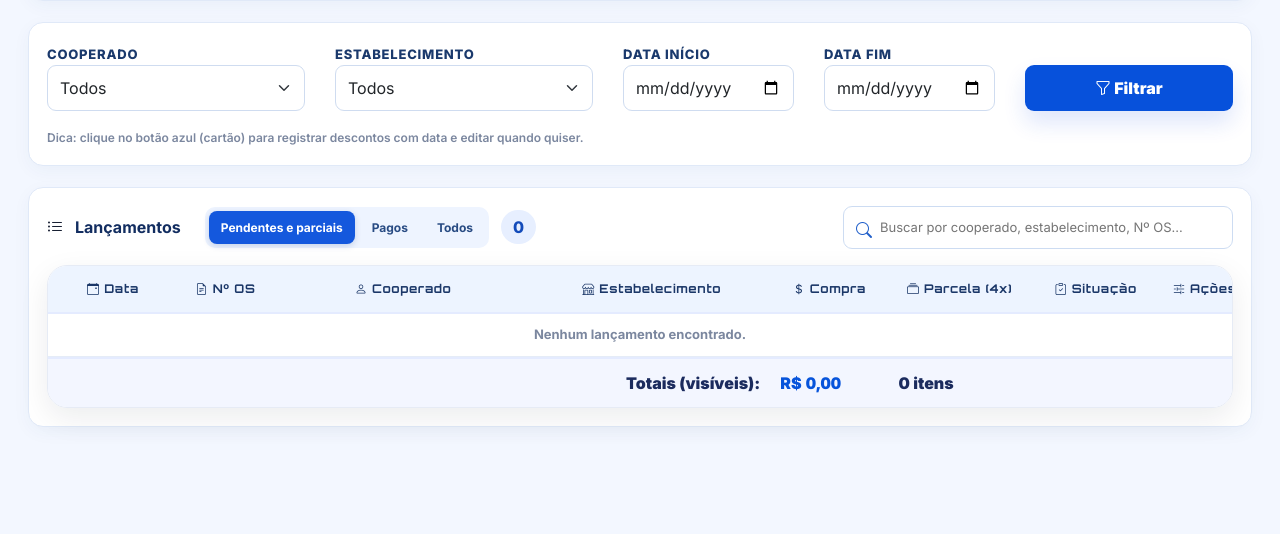
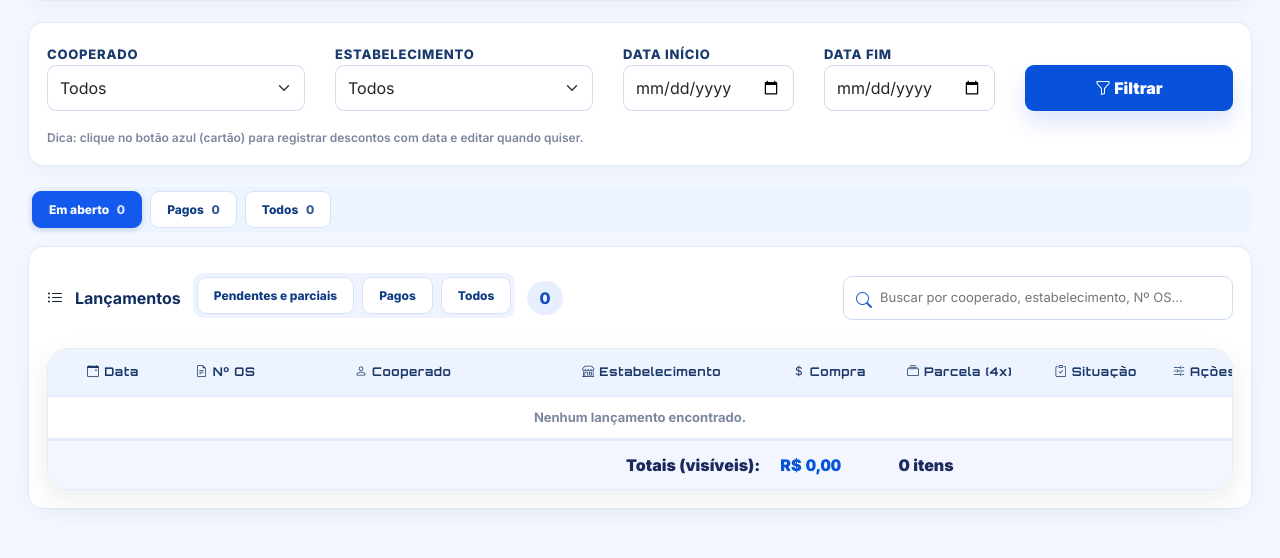
Before and after one commit to thalesalcantara/KratosSystem, a Flask app: page /lancamentos in a window 1280 px wide. Shown: the part 355-913 px from the top of the page. Before the commit the page ends 799 px from the top, so only its background shows below. Run offline with Flask 3, Linux system fonts and the light colour scheme; a user stored in the database is signed in; data comes from the database, SQL or seed files in the repository; data that the repository does not hold is empty; some libraries are stand-ins or nearby versions.

Commit message:
lancamentos: filtrar todos estados ao buscar periodo e separar pagos de abertos

```diff
--- a/templates/lancamentos.html
+++ b/templates/lancamentos.html
@@ -619,6 +619,13 @@ body{background:#f3f7ff!important}.cx-main{padding:0 28px 30px!important}.cx-mai
 .cp-lanc-filters .row{display:grid!important;grid-template-columns:1.1fr 1.1fr .75fr .75fr .9fr!important;gap:14px!important}.cp-lanc-filters .row>div{width:100%!important;max-width:none!important;flex:none!important}.cp-lanc-filters label{font-size:13px!important;font-weight:800!important;color:#1a396c!important}.cp-lanc-filters .form-select,.cp-lanc-filters .form-control{min-height:46px;border-radius:9px;border-color:#cfdcf0}.cp-lanc-filters button[type=submit]{min-height:46px!important;border-radius:9px!important;background:#0751db!important;border:none!important}
 .cp-lanc-table .table-wrap{overflow:auto!important}.cp-lanc-table table{width:100%!important;min-width:950px!important;border-collapse:separate;border-spacing:0}.cp-lanc-table thead th{background:#edf4ff!important;color:#1b3768!important;font-size:12px!important;padding:14px 12px!important}.cp-lanc-table tbody td{padding:11px 12px!important;border-bottom:1px solid #e5ecf7!important}.cp-lanc-table .valor{font-weight:850;color:#0754db!important}.cp-lanc-table .btn-ico{border-radius:8px!important}.cp-lanc-table .pill.ok{background:#e3f8ed!important;color:#087a48!important}.cp-lanc-table .pill.parcial{background:#fff1cb!important;color:#9e6600!important;border-color:#ffdf81!important}.cp-lanc-table .pill.parcial .dot{background:#f2a500!important}.cp-lanc-table .pill.danger{background:#ffe5e9!important;color:#c72143!important}.cp-lanc-search{margin-left:auto;max-width:390px;width:38%;position:relative}.cp-lanc-search input{width:100%;padding:11px 12px 11px 36px;border:1px solid #cddcf2;border-radius:9px;font-size:13px}.cp-lanc-search i{position:absolute;left:13px;top:12px;color:#205fca}.cp-lanc-table-heading{display:flex;align-items:center;gap:12px;margin-bottom:16px}.cp-lanc-table-heading strong{font-size:16px;color:#122d60}.cp-lanc-table-heading .count{background:#e7efff;padding:5px 12px;border-radius:20px;color:#134bba;font-weight:800}
 @media(max-width:1200px){.cp-lanc-filters .row{grid-template-columns:repeat(3,minmax(0,1fr))!important}.cx-main .stats{grid-template-columns:repeat(2,minmax(0,1fr))!important}}@media(max-width:700px){.cp-lanc-hero{flex-wrap:wrap}.cp-lanc-filters .row{grid-template-columns:1fr!important}.cp-lanc-search{width:100%;max-width:none}.cp-lanc-table-heading{flex-wrap:wrap}.cx-main{padding:8px 12px!important}}
+</style><style id="coopex-status-tabs-css">
+.cp-status-tabs{display:flex;gap:8px;margin:8px 0 14px;align-items:center}
+.cp-status-tab{border:1px solid #d6e2f5;background:#fff;color:#113d85;border-radius:9px;padding:10px 16px;font-weight:800;cursor:pointer}
+.cp-status-tab.active{background:#1459ed;border-color:#1459ed;color:#fff}
+.cp-status-tab span{font-size:12px;margin-left:5px;opacity:.85}
+#t-lanc .pill.parcial{background:#fff2cf!important;color:#9a6400!important;border-color:#f5d57c!important}
+#t-lanc .pill.parcial .dot{background:#edaa13!important}
 </style></head>
 
 <body>
@@ -732,6 +739,11 @@ body{background:#f3f7ff!important}.cx-main{padding:0 28px 30px!important}.cx-mai
       </form>
     </div>
 
+    <div class="cp-status-tabs" role="group" aria-label="Situação dos lançamentos">
+      <button type="button" class="cp-status-tab" data-tab="abertos">Em aberto <span id="cp-count-abertos"></span></button>
+      <button type="button" class="cp-status-tab" data-tab="pagos">Pagos <span id="cp-count-pagos"></span></button>
+      <button type="button" class="cp-status-tab" data-tab="todos">Todos <span id="cp-count-todos"></span></button>
+    </div>
     <!-- Tabela -->
     <div class="cardx cp-lanc-table"><div class="cp-lanc-table-heading"><i class="bi bi-list-ul"></i><strong>Lançamentos</strong><div class="cp-status-tabs" role="group" aria-label="Filtrar situação dos lançamentos"><button type="button" class="cp-status-tab active" data-status="abertos">Pendentes e parciais</button><button type="button" class="cp-status-tab" data-status="pagos">Pagos</button><button type="button" class="cp-status-tab" data-status="todos">Todos</button></div><span class="count" id="cp-lanc-count">0</span><div class="cp-lanc-search"><i class="bi bi-search"></i><input id="cp-lanc-busca" placeholder="Buscar por cooperado, estabelecimento, Nº OS..." aria-label="Busca rápida"></div></div>
       <div class="table-wrap">
@@ -1073,9 +1085,41 @@ body{background:#f3f7ff!important}.cx-main{padding:0 28px 30px!important}.cx-mai
       }
     }
 
+    // Se houver filtro explícito (inclusive período maior), mostrar todos os estados.
+    // Sem filtros, mostrar abertos; Pagos permanece disponível em aba separada.
+    const cpParams = new URLSearchParams(window.location.search);
+    const cpTemFiltros = ['data_inicio','data_fim','cooperado_id','estabelecimento_id']
+      .some(k => Boolean(cpParams.get(k)));
+    let cpAbaAtiva = cpTemFiltros ? 'todos' : 'abertos';
+
+    function cpAplicarSituacao(){
+      const rows = Array.from(document.querySelectorAll('#t-lanc tbody tr.l-row'));
+      let abertos=0, pagos=0;
+      rows.forEach(tr=>{
+        if(tr.dataset.situacao==='pago') pagos++; else abertos++;
+        tr.style.display=(cpAbaAtiva==='todos' ||
+          (cpAbaAtiva==='pagos' && tr.dataset.situacao==='pago') ||
+          (cpAbaAtiva==='abertos' && tr.dataset.situacao!=='pago')) ? '' : 'none';
+      });
+      document.getElementById('cp-count-abertos').textContent=abertos;
+      document.getElementById('cp-count-pagos').textContent=pagos;
+      document.getElementById('cp-count-todos').textContent=rows.length;
+      document.querySelectorAll('.cp-status-tab').forEach(btn=>{
+        const ativo=btn.dataset.tab===cpAbaAtiva;
+        btn.classList.toggle('active',ativo);
+        btn.setAttribute('aria-pressed',String(ativo));
+      });
+      atualizarMetricasTabela();
+    }
+    document.querySelectorAll('.cp-status-tab').forEach(btn=>{
+      btn.addEventListener('click',()=>{
+        cpAbaAtiva=btn.dataset.tab;
+        cpAplicarSituacao();
+      });
+    });
     function atualizarTodasLinhas(){
       document.querySelectorAll('#t-lanc tbody tr.l-row').forEach(tr => atualizarLinhaParcelas(tr));
-      atualizarMetricasTabela();
+      cpAplicarSituacao();
       atualizarChips();
     }
 
```
